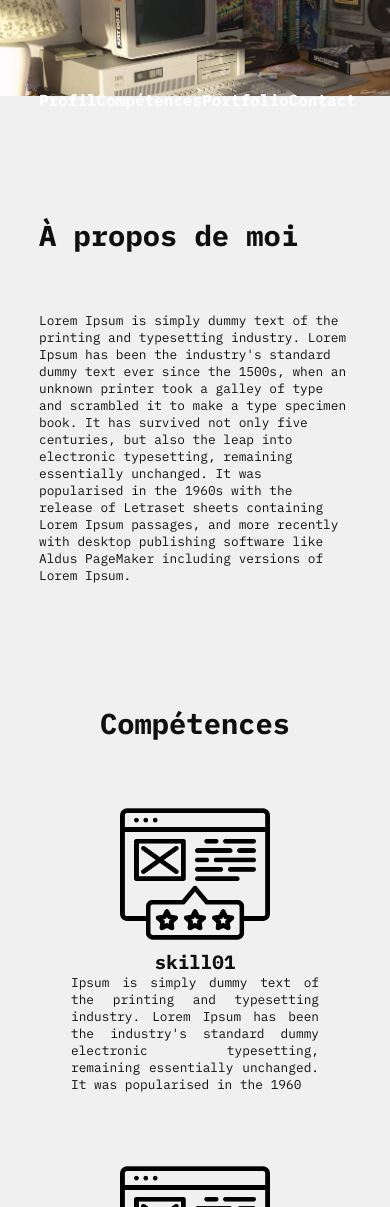
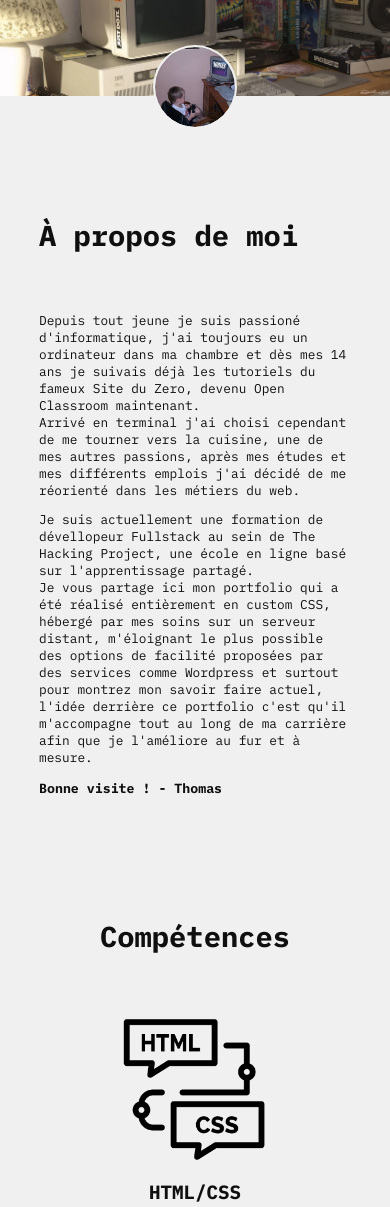
Before and after one commit to 1996thomas/portfolio, a website built with webpack: page dist/index.html in a window 390 px wide. Shown: the top 1207 px of the page. Built offline with nearby package versions, Linux system fonts and the light colour scheme.

Commit message:
fix navresponsive, about, skills, portfolio

```diff
--- a/src/assets/textData.js
+++ b/src/assets/textData.js
@@ -8,16 +8,15 @@ import cookin2 from '../assets/images/cookin/2.png'
 import cookin3 from '../assets/images/cookin/3.png'
 import cookin4 from '../assets/images/cookin/4.png'
 
-export const skillTitleArr = ["skill01", "skill02","skill03","skill04","skill05","skill06","skill07","skill08","skill09"]
+import skill1 from '../assets/images/skills/1.png'
+import skill2 from '../assets/images/skills/2.png'
+import skill3 from '../assets/images/skills/3.png'
+import skill4 from '../assets/images/skills/4.png'
+import skill5 from '../assets/images/skills/5.png'
+import skill6 from '../assets/images/skills/6.png'
 
-export const skillParagraphArr = ["Ipsum is simply dummy text of the printing and typesetting industry. Lorem Ipsum has been the industry's standard dummy electronic typesetting, remaining essentially unchanged. It was popularised in the 1960",
-"Ipsum is simply dummy text of the printing and typesetting industry. Lorem Ipsum has been the industry's standard dummy electronic typesetting, remaining essentially unchanged. It was popularised in the 1960",
-"Ipof the printing and typesetting industry. Lorem Ipsum has been the industry's standard dummy electronic typesetting, remaining essentially unchanged. It was popularised in the 1960","Ipsum is simply dummy text of the printing and typesetting industry. Lorem Ipsum has been the indus, remaining essentially unchanged. It was popularised in the 1960",
-"Ipsum is simply dummy text of the printing and typesetting industry. Lorem Ipsum has been the industry's standard dummy electronic typesetting, remaining essentially unchanged. It was popularised in the 1960",
-"Ipsum is simply dummy text of the printing and typesetting industry. Lorem Ipsum has been the industry's standard dummy electronic typesetting, remaining essentially unchanged. It was popularised in the 1960",
-"Ipsum is simply dummy text of the printing and typesetten the y electronic typesetting, remaining essentially unchanged. It was popularised in the 1960",
-"Ipsum is simply dummy text of the printing and typesetting industry. Lorem Ipsum has been the industry's standard dummy electronic typesetting, remaining essentially unchanged. Its popularised in the 1960",
-"Ipsum is simply dummy text of the printing and typesetting industry. Lorem Ipsum has been the industry's standard dum It was popularised in the 1960"]
+export const skillTitleArr = ["HTML/CSS", "Javacript/React","RUBY/RoR","Logiciel PAO  ","Sens du Design","Git/Linux"]
+export const skillImgArr = [skill1,skill2,skill3,skill4,skill5,skill6]
 
 export const portfolioHeader = ["The Hyper Progame","Cookin Project"]
 
--- a/src/components/About.js
+++ b/src/components/About.js
@@ -4,12 +4,18 @@ const About = () => {
     const section = document.createElement('section')
     section.classList.add('about')
     const header = document.createElement('h2')
-    const paragraph = document.createElement('p')
+    const paragraph1 = document.createElement('p')
+    const paragraph2 = document.createElement('p')
+    const paragraph3 = document.createElement('h5')
 
     header.textContent = "À propos de moi"
-    paragraph.textContent = "Lorem Ipsum is simply dummy text of the printing and typesetting industry. Lorem Ipsum has been the industry's standard dummy text ever since the 1500s, when an unknown printer took a galley of type and scrambled it to make a type specimen book. It has survived not only five centuries, but also the leap into electronic typesetting, remaining essentially unchanged. It was popularised in the 1960s with the release of Letraset sheets containing Lorem Ipsum passages, and more recently with desktop publishing software like Aldus PageMaker including versions of Lorem Ipsum."
+    paragraph1.innerHTML = "Depuis tout jeune je suis passioné d'informatique, j'ai toujours eu un ordinateur dans ma chambre et dès mes 14 ans je suivais déjà les tutoriels du fameux Site du Zero, devenu Open Classroom maintenant. </br> Arrivé en terminal j'ai choisi cependant de me tourner vers la cuisine, une de mes autres passions, après mes études et mes différents emplois j'ai décidé de me réorienté dans les métiers du web."
 
-    section.append(header, paragraph)
+    paragraph2.innerHTML = "Je suis actuellement une formation de dévellopeur Fullstack au sein de The Hacking Project, une école en ligne basé sur l'apprentissage partagé.</br> Je vous partage ici mon portfolio qui a été réalisé entièrement en custom CSS, hébergé par mes soins sur un serveur distant, m'éloignant le plus possible des options de facilité proposées par des services comme Wordpress et surtout pour montrez mon savoir faire actuel, l'idée derrière ce portfolio c'est qu'il m'accompagne tout au long de ma carrière afin que je l'améliore au fur et à mesure."
+
+    paragraph3.textContent = "Bonne visite ! - Thomas"
+
+    section.append(header, paragraph1,paragraph2,paragraph3)
     main.append(section)
   }
   const render = () => {
--- a/src/components/Contact.js
+++ b/src/components/Contact.js
@@ -45,7 +45,7 @@ const Contact = () => {
     </div>
 
       <label for="object">Message * :</label>
-      <textarea type="text" id="name" name="name" rows="10" required minlength="10" maxlength="500" size="10"></textarea>
+      <textarea placeholder="cette fonctionnalité n'est pas encore disponible" type="text" id="name" name="name" rows="10" required minlength="10" maxlength="500" size="10"></textarea>
       <input type="submit">
     `;
 
--- a/src/components/Navbar.js
+++ b/src/components/Navbar.js
@@ -29,7 +29,13 @@ const Navbar = () => {
     let links = document.querySelectorAll(".nav__wrapper > ul > li > a");
     for (let link of links) {
       link.classList.add("colored__link");
+      if(x.matches){
+        navUl.remove()
+        nav.classList.add('responsive-navbar')
+        navBrand.style.textAlign = 'center'
+      }
     }
+
   };
 
   const render = () => {
--- a/src/components/Skills.js
+++ b/src/components/Skills.js
@@ -1,4 +1,4 @@
-import design from '../assets/images/feedback.png'
+import { skillImgArr } from '../assets/textData';
 import { skillTitleArr, skillParagraphArr} from '../assets/textData';
 
 const Skills = () => {
@@ -15,14 +15,12 @@ const Skills = () => {
       let skill = document.createElement('div')
       let skillImg = document.createElement('img')
       let skillTitle = document.createElement('h4')
-      let skillParagraph = document.createElement('p')
       skill.classList.add('skill')
 
-      skillImg.setAttribute('src', design)
+      skillImg.setAttribute('src', skillImgArr[i])
       skillTitle.textContent = skillTitleArr[i]
-      skillParagraph.textContent = skillParagraphArr[i]
 
-      skill.append(skillImg,skillTitle,skillParagraph)
+      skill.append(skillImg,skillTitle)
       skillsWrapper.appendChild(skill)
 
 
--- /dev/null
+++ b/src/style/about.scss
@@ -0,0 +1,6 @@
+.about{
+  p{
+    max-width: 50vw;
+    margin-bottom: 1em;
+  }
+}
--- a/src/style/index.scss
+++ b/src/style/index.scss
@@ -2,6 +2,7 @@
 @import './colors.scss';
 @import './fonts.scss';
 @import './skills.scss';
+@import './about.scss';
 
 body {
   color: $color-black;
@@ -18,6 +19,12 @@ body {
   background-color: $color-white;
   transition: .5s ease;
   box-shadow: -1px 6px 94px -20px rgba(0, 0, 0, 0.75);
+}
+
+.responsive-navbar{
+  position: absolute;
+  top: 30vw;
+  height: fit-content;
 }
 
 .colored__link {
--- a/src/style/responsive.scss
+++ b/src/style/responsive.scss
@@ -1,24 +1,17 @@
 @media screen and (max-width:1080px) {
+
+  .about {
+    p {
+      max-width: 80vw;
+    }
+  }
+
   .contact {
     justify-content: center;
     align-items: center;
   }
 
-  .contact__wrapper {
-    justify-content: center;
 
-    form {
-      input {
-        max-width: 100%;
-      }
-
-      div {
-
-        flex-direction: column;
-
-      }
-    }
-  }
 
   .section__wrapper {
     flex-direction: column;
@@ -32,19 +25,85 @@
 
 }
 
-@media screen and (max-width:550px){
-  nav{
+@media screen and (max-width:550px) {
+  .empty-div {
+    display: none;
+  }
+
+  .contact__wrapper {
+    justify-content: center;
+
+    form {
+      div {
+        flex-direction: column;
+
+        div {
+          input:nth-child(2) {
+            max-width: none;
+          }
+        }
+      }
+    }
+  }
+
+  nav {
     height: 200px;
   }
 
+  .about {
+    p {
+      max-width: none;
 
+    }
+  }
 
-  .nav__wrapper{
-  }
-  .skills{
+  .skills {
     align-items: center;
-    .skills__wrapper{
+
+    .skills__wrapper {
       display: block;
     }
   }
+
+  .gallery {
+    flex: 2;
+    padding-right: 3em;
+    display: grid;
+    grid-template-columns: repeat(3, 1fr);
+    grid-template-rows: repeat(3, 1fr);
+    grid-column-gap: .5em;
+    grid-row-gap: .5em;
+    max-width: 60vw;
+    width: 100%;
+    margin-bottom: 3em;
+
+
+
+    :nth-child(1) {
+
+      grid-area: 1/1/3/4;
+      background-color: lightblue;
+
+      div {
+        width: 200px;
+        height: auto;
+
+      }
+    }
+
+    :nth-child(2) {
+      display: none;
+    }
+
+    :nth-child(3) {
+      grid-area: 3/1/4/2;
+      background-color: lightgreen;
+    }
+
+    :nth-child(4) {
+      grid-area: 3/2/4/4;
+      background-color: lightpink;
+    }
+  }
+
 }
--- a/src/style/skills.scss
+++ b/src/style/skills.scss
@@ -18,10 +18,12 @@
 
         img{
             max-width: 150px;
+            width: 100%;
+            margin-bottom: 1em;
         }
-        p{
-            max-width: 280px;
-            text-align: justify ;
+        h4{
+            text-align: center;
+
         }
     }
 }
```
Also changed, not shown: src/assets/images/skills/1.png (added), src/assets/images/skills/2.png (added), src/assets/images/skills/3.png (added), src/assets/images/skills/4.png (added), src/assets/images/skills/5.png (added), src/assets/images/skills/6.png (added).
